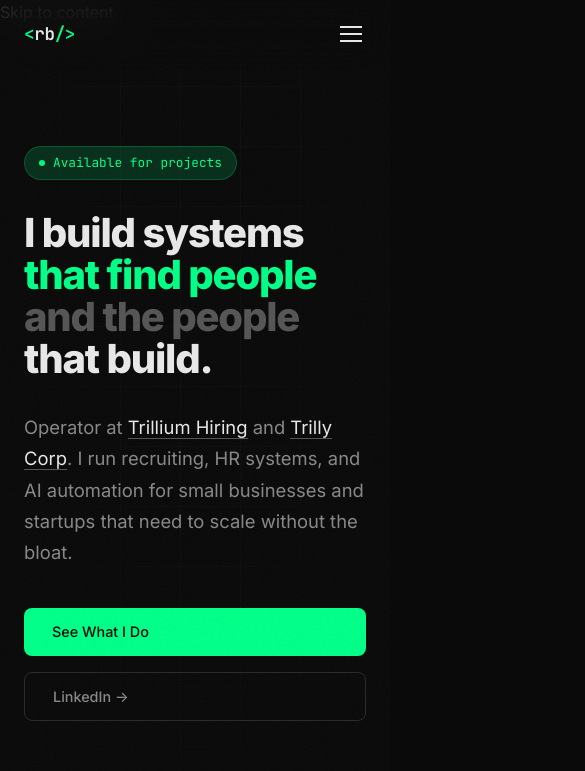
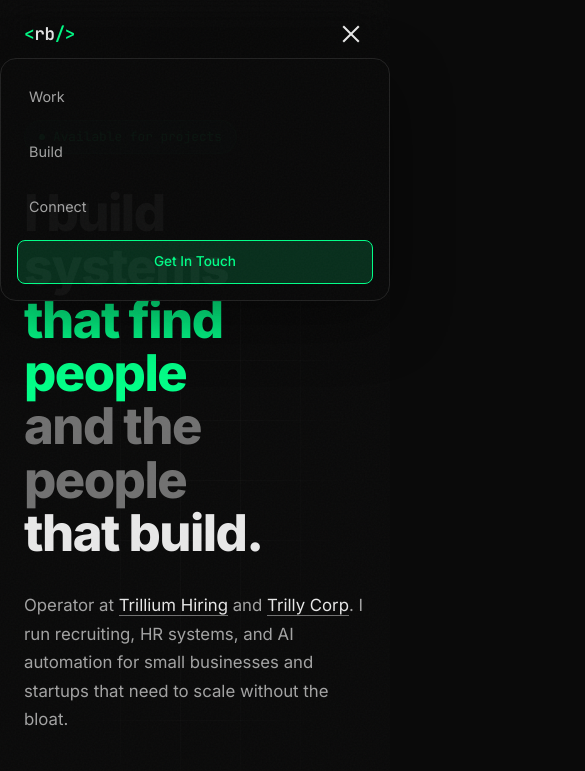
Before and after one commit to clawdbartell-wq/ryanbartell-site, a plain HTML site: page index.html in a window 390 px wide. Both pictures are taken after a click on the button "Toggle menu". Shown: the top 771 px of the page, 585 px wide, since content can reach past the window. Drawn offline with Linux system fonts and the light colour scheme.

Commit message:
Improve site accessibility, SEO, and mobile navigation

```diff
--- a/styles.css
+++ b/styles.css
@@ -10,8 +10,8 @@
     --bg-tertiary: #1a1a1a;
     --bg-card: #141414;
     --text-primary: #e8e8e8;
-    --text-secondary: #888888;
-    --text-muted: #555555;
+    --text-secondary: #a3a3a3;
+    --text-muted: #717171;
     --accent: #00ff88;
     --accent-dim: #00cc6a;
     --accent-glow: rgba(0, 255, 136, 0.15);
@@ -56,9 +56,48 @@ body {
     overflow-x: hidden;
 }
 
+.skip-link {
+    position: fixed;
+    top: 12px;
+    left: 12px;
+    z-index: 1001;
+    padding: 10px 14px;
+    border-radius: var(--radius);
+    background: var(--accent);
+    color: var(--bg-primary);
+    font-weight: 700;
+    transform: translateY(-150%);
+    transition: transform var(--transition);
+}
+
+.skip-link:focus {
+    transform: translateY(0);
+}
+
+.sr-only {
+    position: absolute;
+    width: 1px;
+    height: 1px;
+    padding: 0;
+    margin: -1px;
+    overflow: hidden;
+    clip: rect(0, 0, 0, 0);
+    white-space: nowrap;
+    border: 0;
+}
+
 a {
     color: inherit;
     text-decoration: none;
+}
+
+a:focus-visible,
+button:focus-visible,
+.company-card:focus-visible,
+.build-card:focus-visible,
+.connect-link:focus-visible {
+    outline: 2px solid var(--accent);
+    outline-offset: 3px;
 }
 
 /* Noise overlay */
@@ -111,6 +150,7 @@ a {
     display: flex;
     align-items: center;
     justify-content: space-between;
+    position: relative;
 }
 
 .nav-logo {
@@ -157,6 +197,41 @@ a {
     color: var(--accent);
 }
 
+.nav-links.active {
+    display: flex;
+    position: absolute;
+    top: calc(100% + 10px);
+    left: 0;
+    right: 0;
+    flex-direction: column;
+    align-items: stretch;
+    gap: 12px;
+    padding: 16px;
+    background: rgba(10, 10, 10, 0.96);
+    border: 1px solid var(--border);
+    border-radius: var(--radius-lg);
+    box-shadow: 0 20px 60px rgba(0, 0, 0, 0.45);
+}
+
+.nav-links.active .nav-link,
+.nav-links.active .nav-cta {
+    display: block;
+    padding: 10px 12px;
+    border-radius: var(--radius);
+}
+
+.nav-links.active .nav-link:hover,
+.nav-links.active .nav-cta:hover {
+    background: var(--bg-tertiary);
+    color: var(--text-primary);
+}
+
+.nav-links.active .nav-cta {
+    text-align: center;
+    border-color: var(--accent);
+    background: var(--accent-glow);
+}
+
 .nav-mobile-toggle {
     display: none;
     flex-direction: column;
@@ -172,6 +247,18 @@ a {
     height: 2px;
     background: var(--text-primary);
     transition: var(--transition);
+}
+
+.nav-mobile-toggle.active span:nth-child(1) {
+    transform: translateY(7px) rotate(45deg);
+}
+
+.nav-mobile-toggle.active span:nth-child(2) {
+    opacity: 0;
+}
+
+.nav-mobile-toggle.active span:nth-child(3) {
+    transform: translateY(-7px) rotate(-45deg);
 }
 
 /* ==========================================
@@ -278,6 +365,7 @@ a {
     display: flex;
     gap: 16px;
     margin-bottom: 60px;
+    flex-wrap: wrap;
 }
 
 /* Buttons */
@@ -331,6 +419,7 @@ a {
 .metric {
     display: flex;
     flex-direction: column;
+    list-style: none;
 }
 
 .metric-value {
@@ -394,7 +483,7 @@ a {
 
 .section-header {
     max-width: 640px;
-    margin-bottom: 64px;
+    margin-bottom: 48px;
 }
 
 .section-tag {
@@ -797,20 +886,16 @@ a {
         display: none;
     }
 
+    .nav-links.active {
+        display: flex;
+    }
+
     .nav-mobile-toggle {
         display: flex;
     }
 
 .hero-metrics {
     gap: 32px;
-    }
-
-    .work-grid {
-        grid-template-columns: 1fr;
-    }
-
-    .companies-row {
-        grid-template-columns: 1fr;
 }
 
 .build-grid {
@@ -838,6 +923,14 @@ a {
         padding: 120px 0 60px;
     }
 
+    .hero-title {
+        font-size: clamp(2.45rem, 13vw, 3.6rem);
+    }
+
+    .hero-subtitle {
+        font-size: 1.05rem;
+    }
+
     .hero-cta {
         flex-direction: column;
     }
@@ -854,4 +947,8 @@ a {
     .company-card {
         padding: 24px;
     }
+
+    .connect-title {
+        font-size: 2rem;
     }
+}
```
Lines whose indentation alone changed are shown as unchanged.
